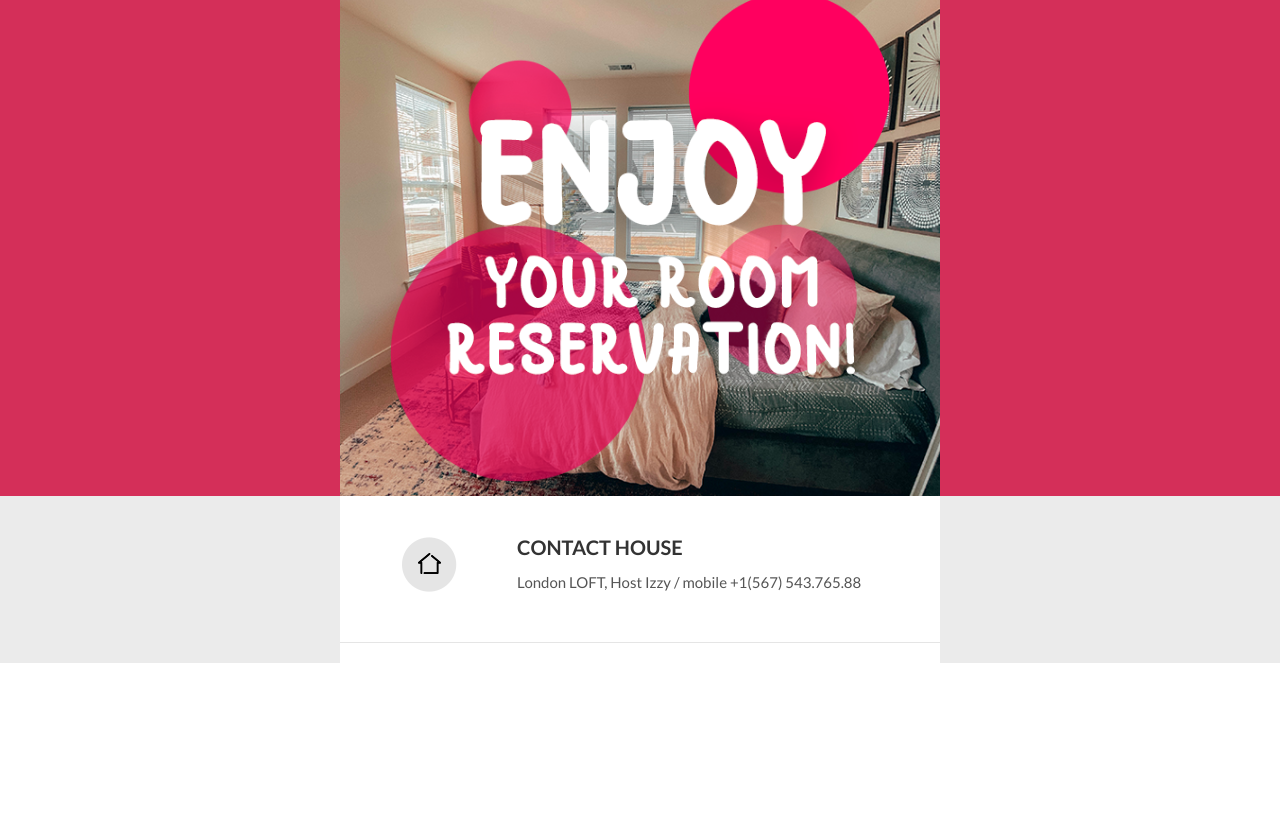
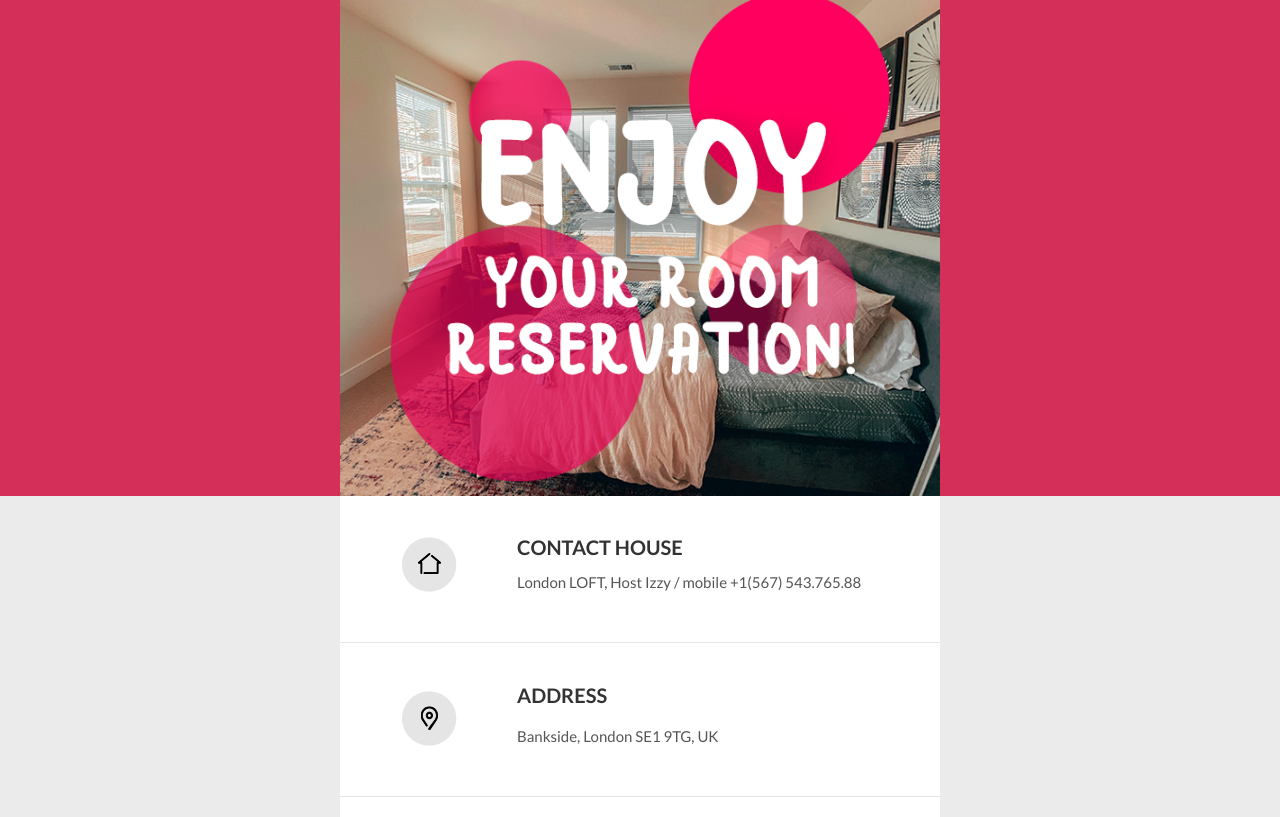
Before and after one commit to LucasPerrotaRoriz/Hotel-Confirmation-Email-01, a plain HTML site: page index.html in a window 1280 px wide. Shown: the part 79-896 px from the top of the page. Before the commit the page ends 800 px from the top, so only its background shows below. Drawn offline with Linux system fonts and the light colour scheme.

Commit message:
Email Adress row, spacer

```diff
--- a/index.html
+++ b/index.html
@@ -381,7 +381,69 @@
         </tr>
         <!-- Spacer + Line + Space : END -->
 
+        <!-- Address Row : BEGIN -->
+        <tr>
+          <td dir="ltr" height="100%" width="100%" valign="top" style="font-size: 0px; background-color: #ffffff;">
+            <!--[if mso]>
+            <table role="presentation" cellpadding="0" cellspacing="0" border="0" width="100%" width="580" style="width: 580px">
+            <tr>
+            <td valign="top" width="180" style="width: 180px;">
+            <![endif]-->
+            <div style="display: inline-block; margin: 0 -1px; max-width: 180px; min-width: 120px; width: 100%" class="stack-column">
+              <table role="presentation" cellpadding="0" cellspacing="0" border="0" width="100%">
+                <tr>
+                  <td align="center" dir="ltr" style="padding-top: 10px; padding-right: 10px; padding-bottom: 10px; padding-left: 10px;">
+                    <img src="img/address.room.png" width="55" alt="Address Room Icon" height="auto" style="max-width: 55px; width: 100%; height: auto; background-color: #ffffff;
+                    font-family: 'Lato', 'Helvetica Neue', Helvetica, Arial, sans-serif; font-size: 15px; line-height: 15px; color: #555555;">
+                  </td>
+                </tr>
+              </table>
+            </div>
+            <!--[if mso]>
+            </td>
+            <td valign="top" width="400" style="width: 400px;">
+            <![endif]-->
+            <div style="display: inline-block; margin: 0 -1px; max-width: 420px; min-width: 280px;" class="stack-column">
+              <table role="presentation" cellpadding="0" cellspacing="0" border="0" width="100%">
+                <tr>
+                  <td dir="ltr" style="font-family: 'Lato', 'Helvetica Neue', Helvetica, Arial, sans-serif; font-size: 15px; line-height: 20px; color: #555555;">
+                    <h2 style="font-family: 'Lato', 'Helvetica Neue', Helvetica, Arial, sans-serif; font-size: 20px; line-height: 30px; text-transform: uppercase;
+                    color: #333333;">
+                      Address
+                    </h2>
+                    <p style="margin: 0 0 10px 0;">
+                      Bankside, London SE1 9TG, UK
+                    </p>
+                  </td>
+                </tr>
+              </table>
+            </div>
+          </td>
+        </tr>
+        <!-- Address Row : END -->
 
+        <!-- Spacer + Line + Space : BEGIN -->
+        <tr>
+          <td aria-hidden="true" height="40" style="width: 100%; font-size: 1px; line-height: 1px;">
+            &nbsp;
+          </td>
+        </tr>
+
+        <tr>
+          <td aria-hidden="true" height="1" style="width: 100%; font-size: 1px; line-height: 1px; background-color: #e5e5e5;">
+            &nbsp;
+          </td>
+        </tr>
+
+        <tr>
+          <td aria-hidden="true" height="20" style="width: 100%; font-size: 1px; line-height: 1px;">
+            &nbsp;
+          </td>
+        </tr>
+        <!-- Spacer + Line + Space : END -->
+
+
+      </table>
 
     <!--[if mso]>
     </tr>
```
